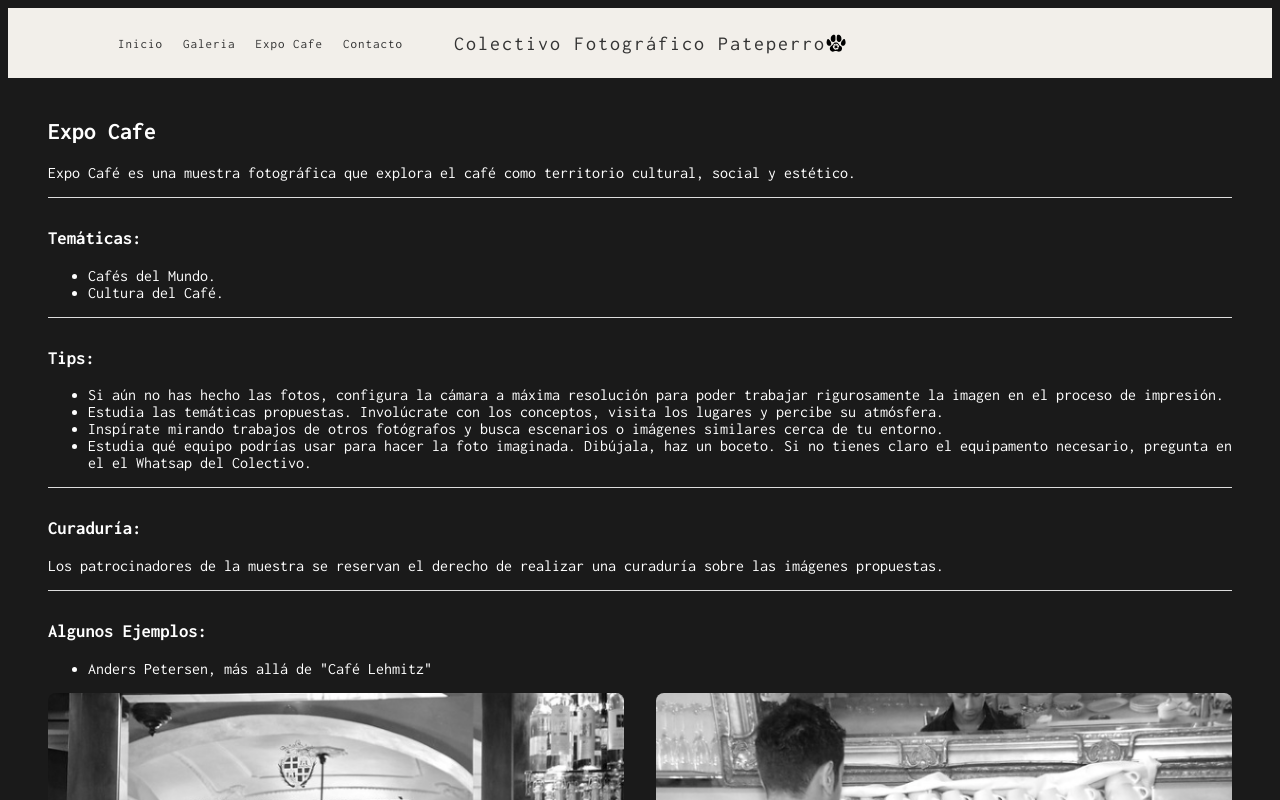
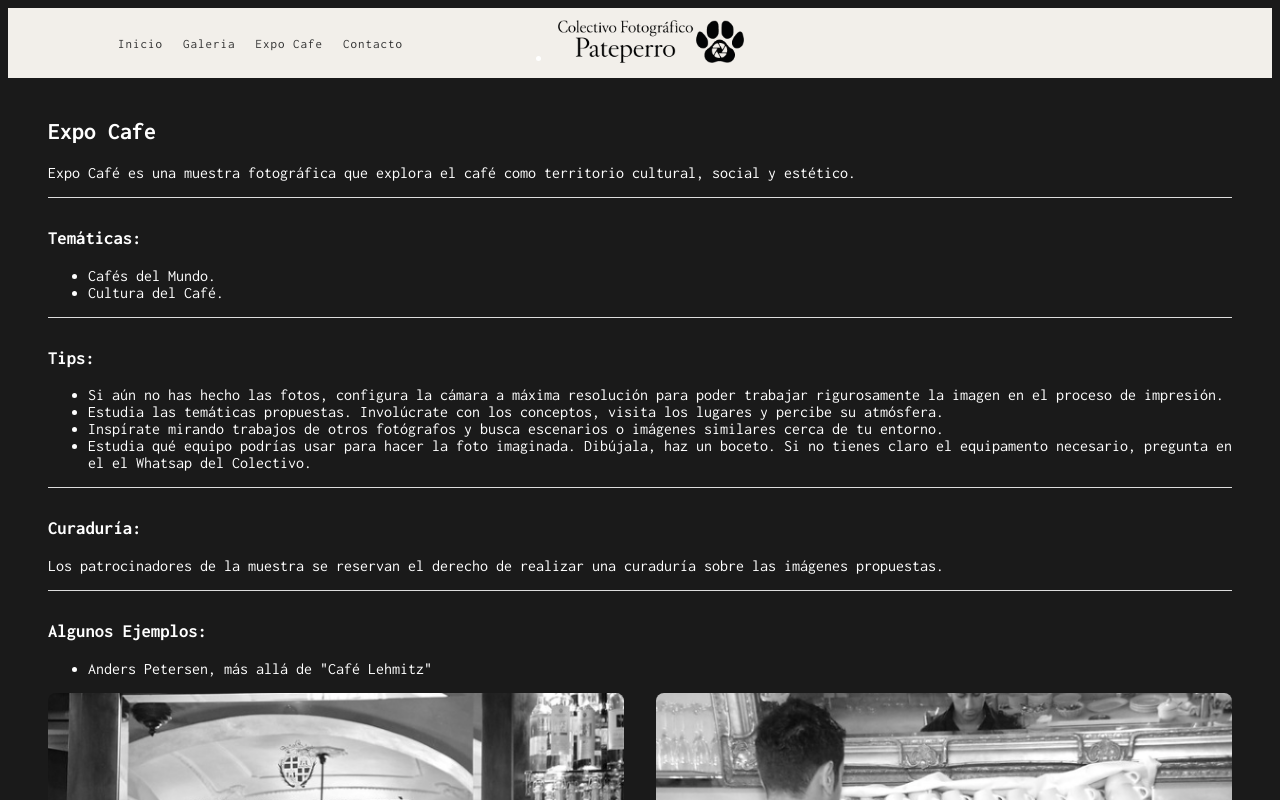
Before and after one commit to danielr2120/Pateperro_V1, a React (Vite) app: page /Pateperro_V1/ExpoCafe in a window 1280 px wide. Shown: the top 800 px of the page. Built offline with nearby package versions, Linux system fonts and the light colour scheme.

Commit message:
Se agrega un nuevo logo, adicional se ajusta css y el header

```diff
--- a/src/components/Header.jsx
+++ b/src/components/Header.jsx
@@ -1,4 +1,4 @@
-import logo from '../assets/logo.svg'
+import logo from '../assets/Logo2.png'
 import { Link } from "react-router-dom"
 function Header() {
   return (
@@ -12,8 +12,12 @@ function Header() {
           <li><Link to="/Contacto">Contacto</Link></li>
         </ul>
       </nav>
-      <h1 className='logo-texto'>Colectivo Fotográfico Pateperro</h1>
-      <img src={logo} alt="Logo PatePerro" width="20px" height="20px" className='logo-img'/>
+      <li>
+        <Link to="/">
+        <img src={logo} alt="Logo PatePerro" width="186x" height="43px" className='logo-img'/>
+        </Link>
+      </li>
+
     </header>
   )
 }
--- a/src/index.css
+++ b/src/index.css
@@ -1,6 +1,7 @@
 @import url('https://fonts.googleapis.com/css2?family=Inconsolata:wght@200..900&display=swap');
 :root {
   --color-fondo: #1A1A1A;
+  --color-fondo-header: #F2EFEA;
   --color-seccion: #232323;
   --color-texto: #fff;
   --color-acento: #3498DB;
@@ -21,7 +22,10 @@ body {
 }
 
 .header {
-  background-color: #F2EFEA;
+  position: sticky;
+  z-index: 1000;
+  top: 0;
+  background-color: var(--color-fondo-header);
   height: 70px;                 /* CLAVE */
   display: grid;
   grid-template-columns: 1fr auto 1fr;
```
Also changed, not shown: src/assets/Logo2.png (added).
